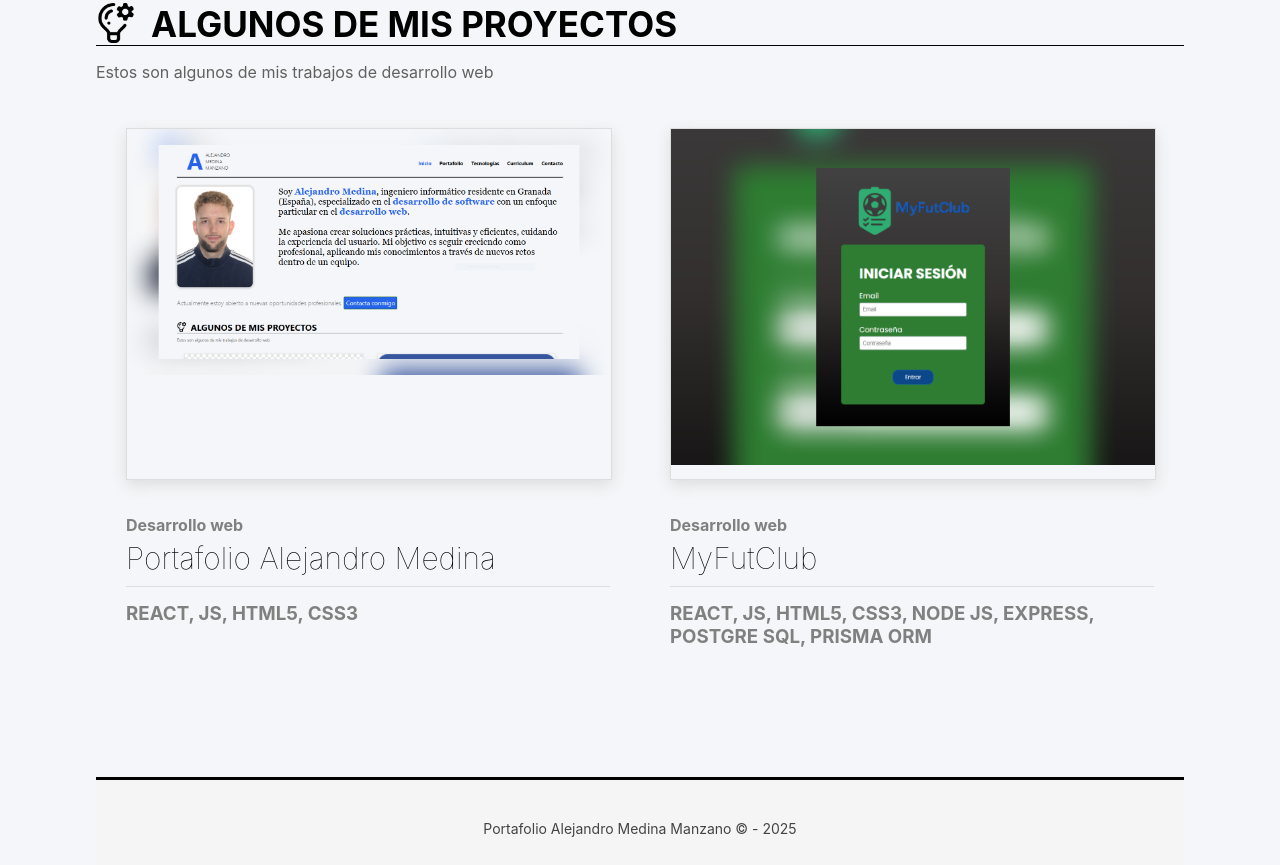
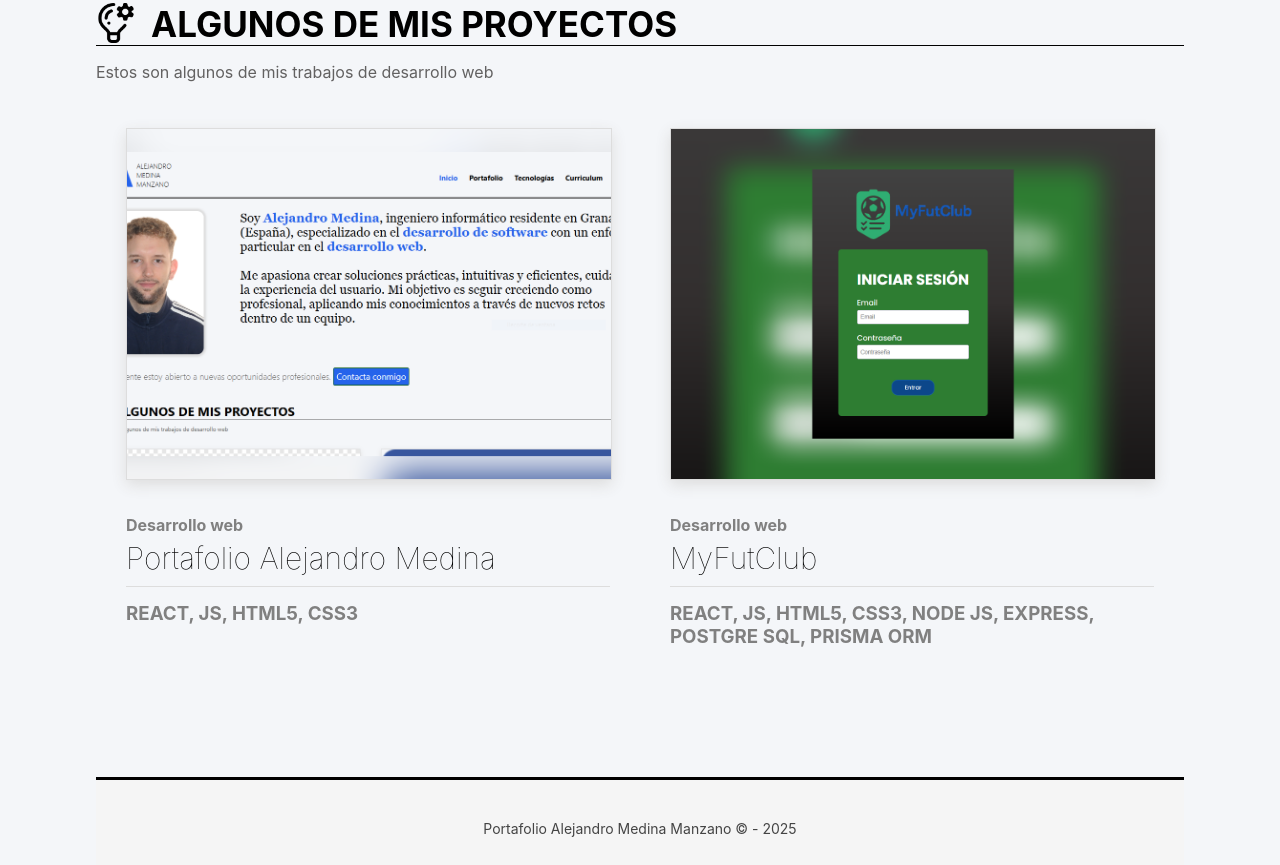
Before and after one commit to almema98/Portafolio-Alejandro-Medina-Manzano, a React (Create React App) app: page /Portafolio-Alejandro-Medina-Manzano/inicio in a window 1280 px wide. Shown: the part 860-1725 px from the top of the page. Built offline with nearby package versions, Linux system fonts and the light colour scheme.

Commit message:
All images bug fixed.

```diff
--- a/src/assets/css/index.css
+++ b/src/assets/css/index.css
@@ -323,7 +323,9 @@ button {
 
 .project-item img {
 	width: 100%;
+	height: 100%;
 	transition: all 500ms;
+	object-fit: cover;
 }
 
 .project-item .mask:hover img {
```
